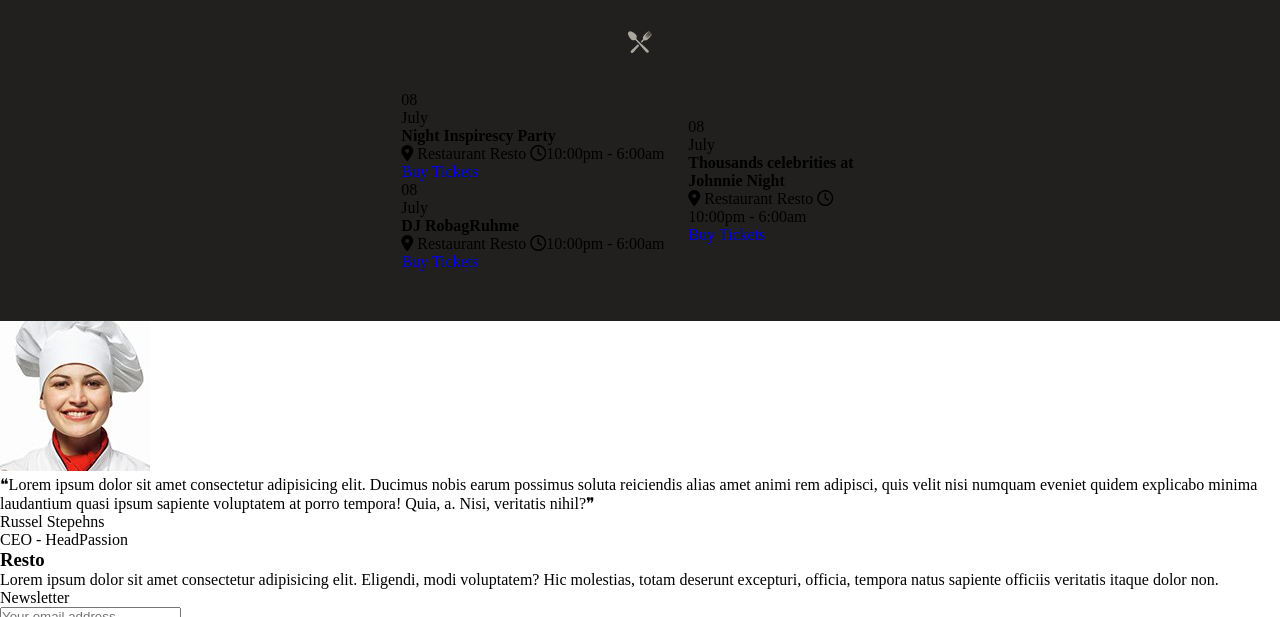
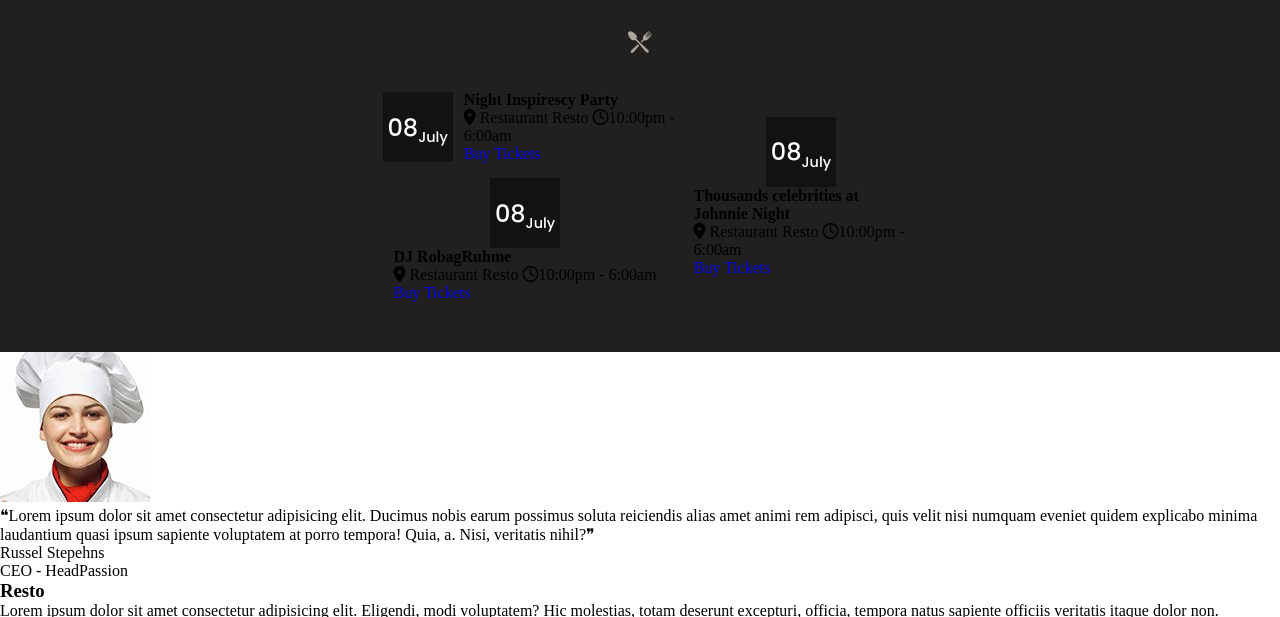
Before and after one commit to KevinRichardDev/Projet-Resto, a plain HTML site: page index.html in a window 1280 px wide. Shown: the part 3304-3921 px from the top of the page. Drawn offline with Linux system fonts and the light colour scheme; files whose address does not match are found by name.

Commit message:
section-4 container

```diff
--- a/assets/styles/layouts/_section4.scss
+++ b/assets/styles/layouts/_section4.scss
@@ -1,6 +1,7 @@
 .section-4 {
   display: flex;
-  justify-content: center;align-items: center;
+  justify-content: center;
+  align-items: center;
   flex-direction: column;
   background: $colorBg2;
   padding: 50px;
@@ -13,7 +14,7 @@
       text-align: center;
     }
   }
-  .title-2{
+  .title-2 {
     h4 {
       font-family: $font2;
       color: $color1;
@@ -36,6 +37,43 @@
     justify-content: center;
     align-items: center;
     gap: 15px;
-
+    .date {
+      display: flex;
+      justify-content: center;
+      align-items: center;
+      flex-direction: column;
+      margin: 0 auto;
+      height: 70px;
+      width: 70px;
+      p {
+        display: flex;
+        align-items: center;
+        justify-content: center;
+        background: rgb(19, 18, 18);
+        width: 100%;
+        height: 100%;
+        color: $color1;
+        font-family: $font2;
+        text-align: center;
+        font-size: 0.9rem;
+        span {
+          font-size: 1.5rem;
+          font-weight: 100;
+        }
+      }
+    }
+    .container-left {
+      display: flex;
+      justify-content: center;
+      align-items: center;
+      flex-direction: column;
+      gap: 15px;
+      .container-1 {
+        display: grid;
+        grid-template-columns: 30% 70%;
+        align-items: center;
+        justify-content: center;
+      }
+    }
   }
 }
--- a/index.html
+++ b/index.html
@@ -324,11 +324,13 @@
         <div class="container">
           <div class="container-left">
             <div class="container-1">
+              <div class="container-date1">
                 <div class="date">
                   <p>
-                  08 <br />
+                    <span>08</span> <br />
                     July
                   </p>
+                </div>
               </div>
               <div class="container-info">
                 <h4>Night Inspirescy Party</h4>
@@ -342,11 +344,13 @@
               </div>
             </div>
             <div class="container-2">
+              <div class="container-date2">
                 <div class="date">
                   <p>
-                  08 <br />
+                    <span>08</span> <br />
                     July
                   </p>
+                </div>
               </div>
               <div class="container-info">
                 <h4>DJ RobagRuhme</h4>
@@ -362,11 +366,13 @@
           </div>
           <div class="container-right">
             <div class="container-3">
+              <div class="container-date3">
                 <div class="date">
                   <p>
-                  08 <br />
+                    <span>08</span> <br />
                     July
                   </p>
+                </div>
               </div>
               <div class="container-info">
                 <h4>Thousands celebrities at Johnnie Night</h4>
```
Also changed, not shown: assets/styles/index.css, 1 other file. Lines whose indentation alone changed are shown as unchanged.
